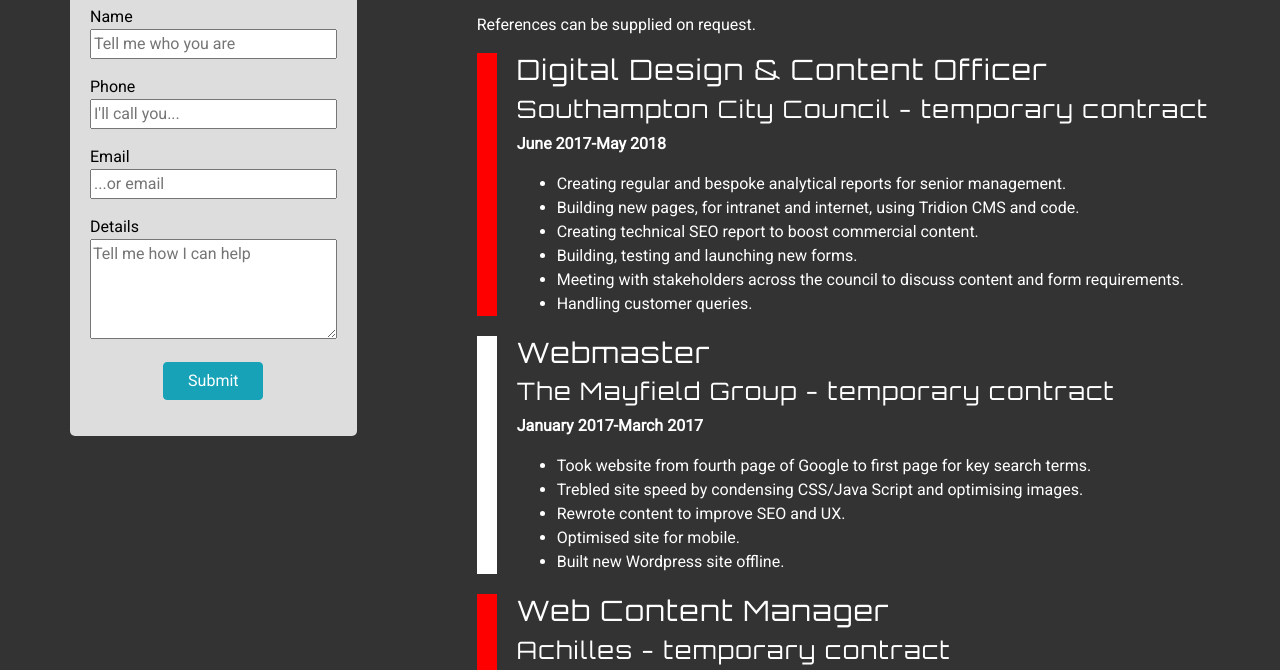
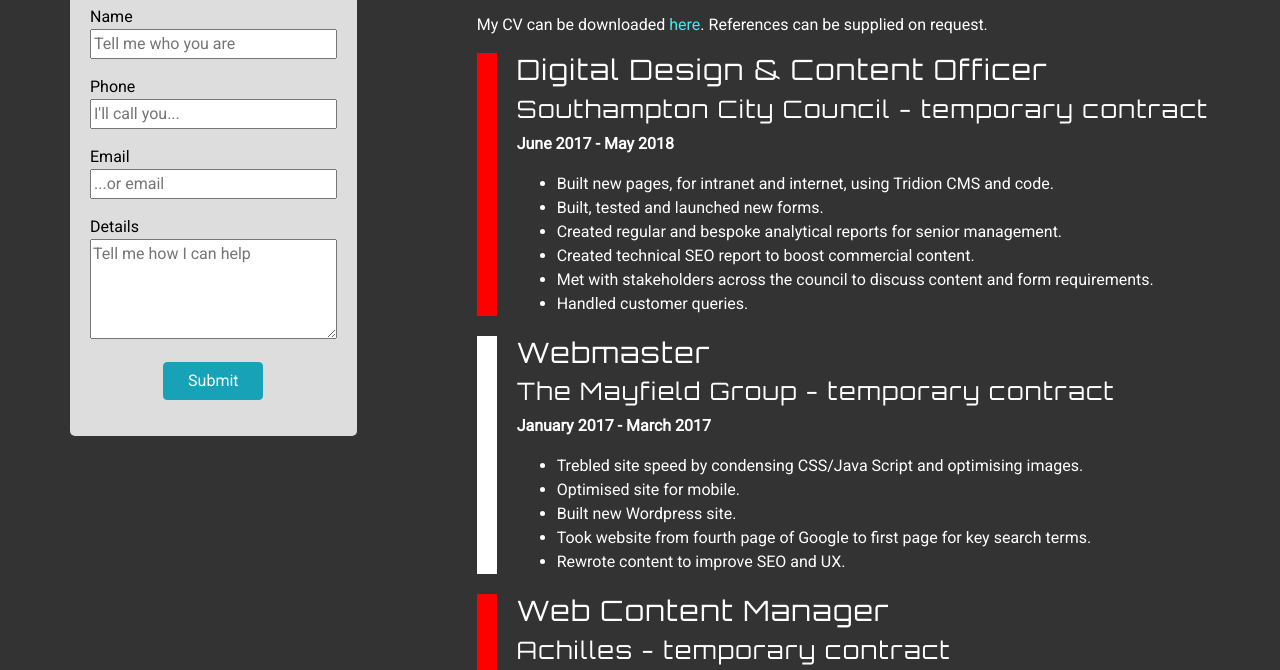
Before and after one commit to Domehead123/my-cv, a plain HTML site: page work.html in a window 1280 px wide. Shown: the part 539-1209 px from the top of the page. Drawn offline with nearby package versions, Linux system fonts and the light colour scheme.

Commit message:
cv added

```diff
--- a/assets/css/style.css
+++ b/assets/css/style.css
@@ -184,7 +184,8 @@
 
 .box img {
     width: 100%;
-    padding-bottom: 15px;
+    margin-bottom: 15px;
+    border: 1px solid #fff;
 }
 .skill:hover {
     font-weight: bold;
--- a/work.html
+++ b/work.html
@@ -1,5 +1,6 @@
 <!DOCTYPE html>
 <html lang="en">
+
 <head>
     <meta charset="UTF-8">
     <meta name="viewport" content="width=device-width, initial-scale=1.0">
@@ -23,7 +24,6 @@
     <header>
         <div class="container-fluid">
             <div class="row">
-
                 <div class="col-lg-8 order-lg-2 picture">
                     <div class="slider-container">
                         <div class="slider"></div>
@@ -85,7 +85,6 @@
                     <div class="slider-container">
                         <div class="slider"></div>
                     </div>
-
                 </div>
                 <div class="col-lg-4 order-lg-1 masthead">
                     <p class="title"><a href="index.html">Richard Stainton</a></p>
@@ -113,37 +112,36 @@
                     <p>I started my career working as a reporter in local newspapers, then moved into sub-editing before becoming a digital editor. After leaving newspapers I have worked for a number of companies, with my career taking an increasingly technical
                         direction.
                     </p>
-                    <p>References can be supplied on request.</p>
+                    <p>My CV can be downloaded <a href="assets/docs/richard-stainton-cv.doc" title="Richard Stainton's CV">here</a>. References can be supplied on request.</p>
                     <div class="box red-box">
                         <h2>Digital Design & Content Officer</h2>
                         <h3>Southampton City Council - temporary contract</h3>
-                        <p class="date">June 2017-May 2018</p>
+                        <p class="date">June 2017 - May 2018</p>
                         <ul>
-                            <li>Creating regular and bespoke analytical reports for senior management.</li>
-                            <li>Building new pages, for intranet and internet, using Tridion CMS and code.</li>
-                            <li>Creating technical SEO report to boost commercial content.</li>
-                            <li>Building, testing and launching new forms.</li>
-                            <li>Meeting with stakeholders across the council to discuss content and form requirements.</li>
-                            <li>Handling customer queries.</li>
+                            <li>Built new pages, for intranet and internet, using Tridion CMS and code.</li>
+                            <li>Built, tested and launched new forms.</li>
+                            <li>Created regular and bespoke analytical reports for senior management.</li>
+                            <li>Created technical SEO report to boost commercial content.</li>
+                            <li>Met with stakeholders across the council to discuss content and form requirements.</li>
+                            <li>Handled customer queries.</li>
                         </ul>
                     </div>
                     <div class="box white-box">
                         <h2>Webmaster</h2>
                         <h3>The Mayfield Group - temporary contract</h3>
-                        <p class="date">January 2017-March 2017</p>
+                        <p class="date">January 2017 - March 2017</p>
                         <ul>
+                            <li>Trebled site speed by condensing CSS/Java Script and optimising images.</li>
+                            <li>Optimised site for mobile.</li>
+                            <li>Built new Wordpress site.</li>
                             <li>Took website from fourth page of Google to first page for key search terms.</li>
-                            <li>Trebled site speed by condensing CSS/Java Script and optimising images.</li>
                             <li>Rewrote content to improve SEO and UX.</li>
-                            <li>Optimised site for mobile.</li>
-                            <li>Built new Wordpress site offline.</li>
-
                         </ul>
                     </div>
                     <div class="box red-box">
                         <h2>Web Content Manager</h2>
                         <h3>Achilles - temporary contract</h3>
-                        <p class="date">May 2016-October 2016</p>
+                        <p class="date">May 2016 - October 2016</p>
                         <ul>
                             <li>Managing digital projects, including successful launch of new home page.</li>
                             <li>Making content and SEO improvements to website, including designing new audit page.</li>
@@ -158,7 +156,7 @@
                         <p class="date">October 2014 - March 2016</p>
                         <ul>
                             <li>Project managing new developments, including design and build of new navigation, to improve customer journeys and aid commercial goals.</li>
-                            <li>Answering technical queries about website, CMS, PPC, hosting and marketing emails.
+                            <li>Answering technical queries about website, CMS, PPC, hosting and marketing emails.</li>
                             <li>Record traffic for the website, including a 15.3% increase in search engine traffic and a 27.4% in social media referrals.</li>
                             <li>Creating traffic/conversion reports using Adobe Analytics and Google Analytics.</li>
                             <li>Email marketing, including design and launch of new responsive newsletters.</li>
@@ -214,7 +212,7 @@
                     </div>
                     <div class="box red-box">
                         <p><span class="date">October 2005 – June 2007:</span> Deputy Editor for Hoddesdon and Broxbourne Mercury/Cheshunt and Waltham Mercury | <span class="date">January 2004 – October 2005:</span> Duty Editor for Press Association Teletext
-                            news service | <span class="date">May 1999 – December 2003:</span> Deputy Chief Sub-Editor for Hartlepool Mail | <span class="date">1997 – 1999:</span> Travel/teaching English in Slovakia and Japan | <span class="date">1995 - 1997:</span> Reporter for Birmingham Post & Mail | <span class="date">1993 - 1995:</span> Trainee Reporter for Midland Weekly Newspapers</p>
+                            news service | <span class="date">May 1999 – December 2003:</span> Deputy Chief Sub-Editor for Hartlepool Mail | <span class="date">1997 – 1999:</span> Travel/teaching English in Slovakia and Japan | <span class="date">1995 - 1997:</span>                            Reporter for Birmingham Post & Mail | <span class="date">1993 - 1995:</span> Trainee Reporter for Midland Weekly Newspapers</p>
                     </div>
                 </div>
                 <div class="col-lg-4 sidebar order-lg-1">
@@ -247,9 +245,9 @@
                 <div class="col-lg-4">
                     <div class="box black-box">
                         <p><i class="fas fa-envelope"></i> <a href="richard@wstainton@hotmail.com">richard@wstainton@hotmail.com</a></p>
-
                         <p><i class="fas fa-phone"></i> 07896 325039</p>
                         <p><i class="fab fa-linkedin"></i> <a href="https://www.linkedin.com/in/richard-stainton-91129413/" title="LinkedIn - Richard Stainton">My LinkedIn profile</a></p>
+                        <p><i class="fas fa-file-word"></i> <a href="assets/docs/richard-stainton-cv.doc" title="Richard Stainton's CV">Download my CV</a></p>
                     </div>
                 </div>
                 <div class="col-lg-4">
@@ -261,4 +259,5 @@
         </div>
     </footer>
     <script src="assets/js/sendEmail.js"></script>
+
 </html>
```
Also changed, not shown: education.html (+1 -1 lines), index.html (+1 -0 lines), portfolio.html (+1 -0 lines), 1 other file. Lines whose indentation alone changed are shown as unchanged.
